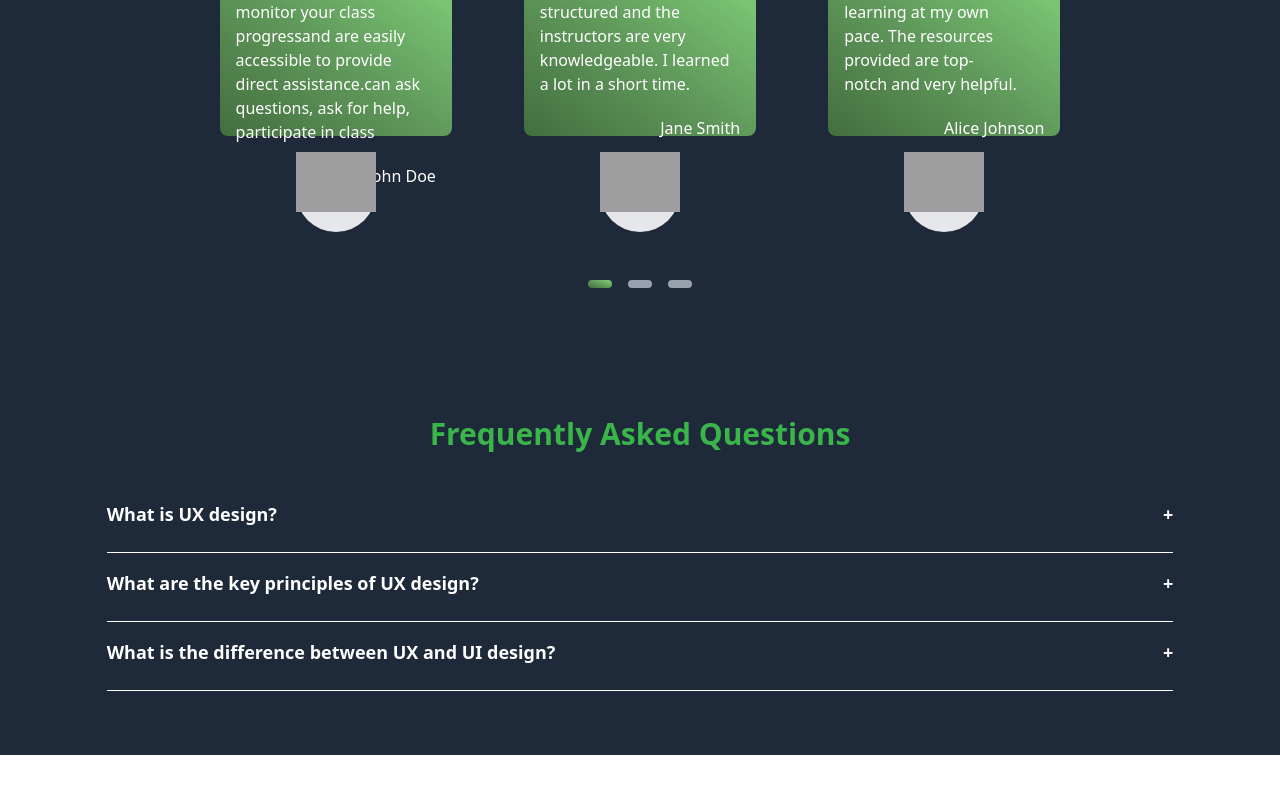
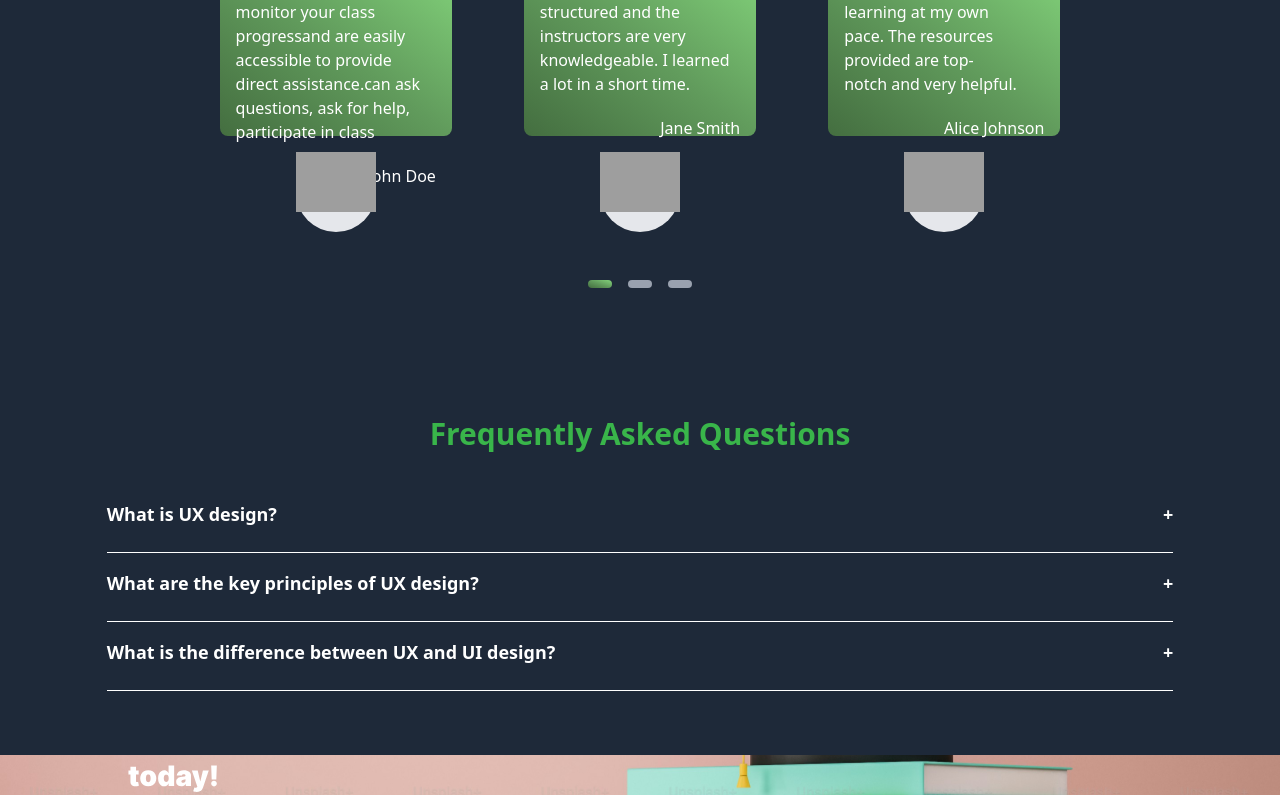
Before and after one commit to Lampnet-Technologies/citaville, a React (Vite) app: page / in a window 1280 px wide. Shown: the part 4421-5216 px from the top of the page. Before the commit the page ends 5176 px from the top, so only its background shows below. Built offline with nearby package versions, Linux system fonts and the light colour scheme; grey boxes are pictures that could not be loaded.

Commit message:
Investing section update but still needs some styling

```diff
--- a/src/Components/HomePageComponents/OurCourses.jsx
+++ b/src/Components/HomePageComponents/OurCourses.jsx
@@ -553,3 +553,22 @@ export const Faqs = () => {
     </section>
   );
 };
+
+export const Investing = () => {
+  return (
+    <section
+    style={{
+        backgroundImage: "url('/investing.svg')",
+        padding: "20px",
+        backgroundSize: "cover",
+        backgroundPosition: "center",
+        backgroundRepeat: "no-repeat",
+      }}
+      className="w-full bg-gray-800 py-12 text-white flex justify-center items-center"
+    >
+        <div>
+
+        </div>
+    </section>
+  )
+}
--- a/src/Pages/HomePage.jsx
+++ b/src/Pages/HomePage.jsx
@@ -1,7 +1,7 @@
 import React from 'react'
 import Hero from '../Components/HomePageComponents/Hero'
 import OurSchool from '../Components/HomePageComponents/OurSchool'
-import {Faqs, LatestNews, LearnLatestSkill, OurCourses, OurOfferings, Testimonials} from '../Components/HomePageComponents/OurCourses'
+import {Faqs, Investing, LatestNews, LearnLatestSkill, OurCourses, OurOfferings, Testimonials} from '../Components/HomePageComponents/OurCourses'
 import { Fa0 } from 'react-icons/fa6'
 
 const HomePage = () => {
@@ -15,6 +15,7 @@ const HomePage = () => {
       <OurOfferings />
       <Testimonials />
       <Faqs/>
+      <Investing />
     </main>
   )
 }
```
Also changed, not shown: public/investing.svg (added).
